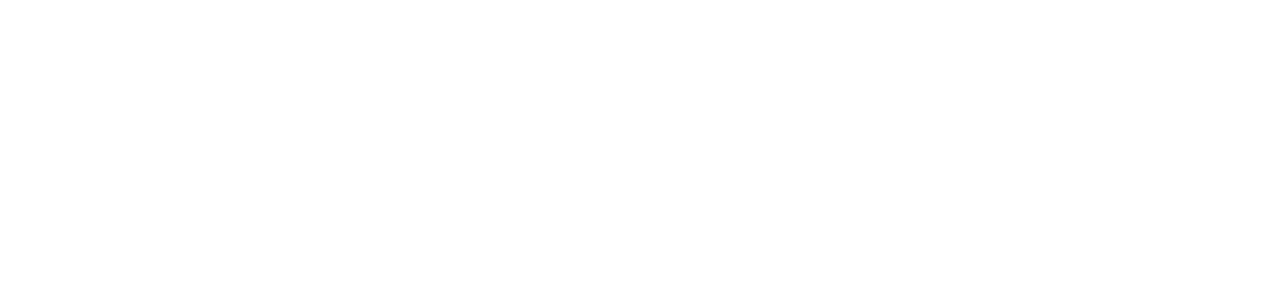
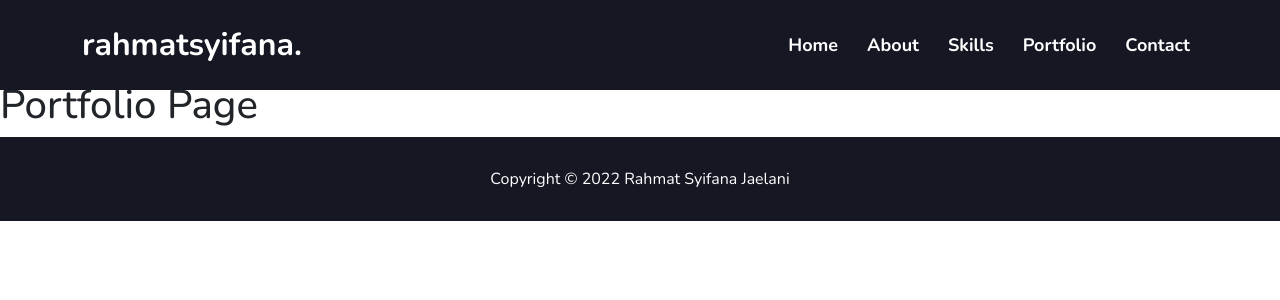
Before and after one commit to rahmatsyifana12/my-portfolio-v2, a React (Create React App) app: page /portfolios in a window 1280 px wide. Before the commit this address had no page. Shown: the top 300 px of the page. Built offline with nearby package versions, Linux system fonts and the light colour scheme.

Commit message:
Refactor navbar link

```diff
--- a/src/App.js
+++ b/src/App.js
@@ -1,5 +1,6 @@
 import { Routes, Route } from 'react-router-dom';
 import Home from './components/Home/Home';
+import Portfolio from './components/Portfolio/Portfolio';
 
 function App() {
   return (
@@ -7,6 +8,7 @@ function App() {
       <Routes>
         <Route exact path='/'>
           <Route exact path='/' element={<Home />} />
+          <Route exact path='/portfolios' element={<Portfolio />} />
         </Route>
       </Routes>
     </div>
--- a/src/components/Navbar/Navbar.jsx
+++ b/src/components/Navbar/Navbar.jsx
@@ -15,16 +15,16 @@ function Navbar() {
                 <div className="collapse navbar-collapse" id="navmenu">
                     <ul className="navbar-nav ms-auto">
                         <li className="nav-item">
-                            <a href="#home" className="nav-link l">Home</a>
+                            <Link className="nav-link l" to={'/'}>Home</Link>
                         </li>
                         <li className="nav-item">
                             <a href="#about" className="nav-link l">About</a>
                         </li>
                         <li className="nav-item">
-                            <a href="#skills" className="nav-link l">Skills</a>
+                            <Link className="nav-link l" to={'#skills'}>Skills</Link>
                         </li>
-                        <li className="nav-item">
-                            <a href="#portfolio" className="nav-link l">Portfolio</a>
+                        <li className='nav-item'>
+                            <Link className="nav-link l" to={'/portfolios'}>Portfolio</Link>
                         </li>
                         <li className="nav-item">
                             <a href="#contact" className="nav-link">Contact</a>
--- /dev/null
+++ b/src/components/Portfolio/Portfolio.jsx
@@ -0,0 +1,14 @@
+import Footer from "../Footer/Footer";
+import Navbar from "../Navbar/Navbar";
+
+function Portfolio() {
+    return (
+        <div>
+            <Navbar />
+            <h1>Portfolio Page</h1>
+            <Footer />
+        </div>
+    );
+}
+
+export default Portfolio;
```
